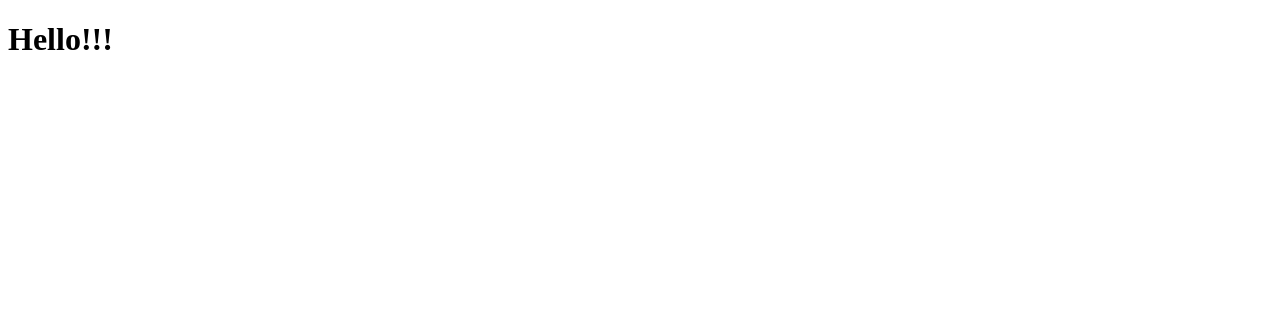
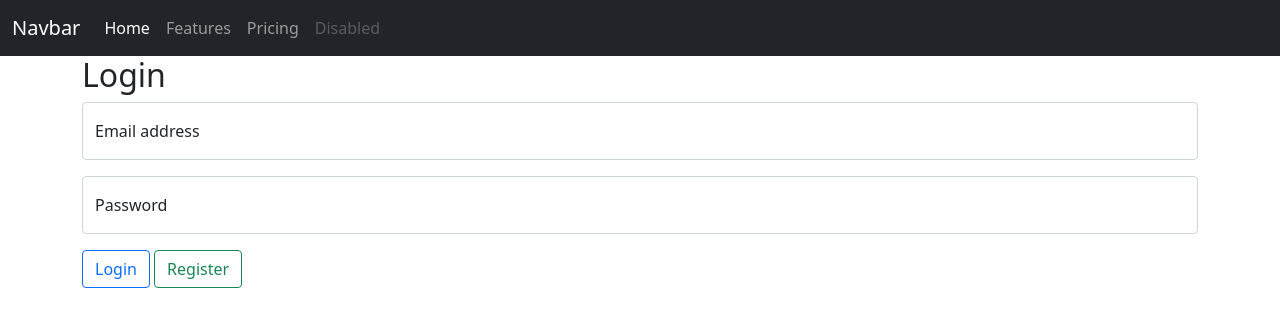
Before and after one commit to kurtvicentina/4_1_k_vicentina_web, a website: page public/index.html in a window 1280 px wide. Drawn offline with nearby package versions, Linux system fonts and the light colour scheme.

Commit message:
Added navbar and login floating labels using bootstrap

```diff
--- a/public/index.html
+++ b/public/index.html
@@ -2,11 +2,57 @@
 <html lang="en">
 <head>
     <meta charset="UTF-8">
+    <link href="https://cdn.jsdelivr.net/npm/bootstrap@5.0.2/dist/css/bootstrap.min.css" rel="stylesheet" integrity="sha384-EVSTQN3/azprG1Anm3QDgpJLIm9Nao0Yz1ztcQTwFspd3yD65VohhpuuCOmLASjC" crossorigin="anonymous">
     <meta name="viewport" content="width=device-width, initial-scale=1.0">
     <script src="index.js" defer></script>
     <title>Homepage</title>
 </head>
 <body>
-    <h1>Hello!!!</h1>
+    <div>
+        <nav class="navbar navbar-expand-lg navbar-dark bg-dark">
+            <div class="container-fluid">
+              <a class="navbar-brand" href="#">Navbar</a>
+              <button class="navbar-toggler" type="button" data-bs-toggle="collapse" data-bs-target="#navbarNav" aria-controls="navbarNav" aria-expanded="false" aria-label="Toggle navigation">
+                <span class="navbar-toggler-icon"></span>
+              </button>
+              <div class="collapse navbar-collapse" id="navbarNav">
+                <ul class="navbar-nav">
+                  <li class="nav-item">
+                    <a class="nav-link active" aria-current="page" href="#">Home</a>
+                  </li>
+                  <li class="nav-item">
+                    <a class="nav-link" href="#">Features</a>
+                  </li>
+                  <li class="nav-item">
+                    <a class="nav-link" href="#">Pricing</a>
+                  </li>
+                  <li class="nav-item">
+                    <a class="nav-link disabled" href="#" tabindex="-1" aria-disabled="true">Disabled</a>
+                  </li>
+                </ul>
+              </div>
+            </div>
+          </nav>
+    </div>
+    <div class="container overflow-hidden">
+    <div>
+        <p class="h2">Login</p>
+    </div>
+    <div>
+    <div class="form-floating mb-3">
+        <input type="email" class="form-control" id="floatingInput" placeholder="name@example.com">
+        <label for="floatingInput">Email address</label>
+      </div>
+      <div class="form-floating">
+        <input type="password" class="form-control" id="floatingPassword" placeholder="Password">
+        <label for="floatingPassword">Password</label>
+      </div>
+    </div>
+    <div class="mt-3">
+        <button type="button" class="btn btn-outline-primary">Login</button>
+        <button type="button" class="btn btn-outline-success">Register</button>
+    </div>
+    </div>
+
 </body>
 </html>
```
